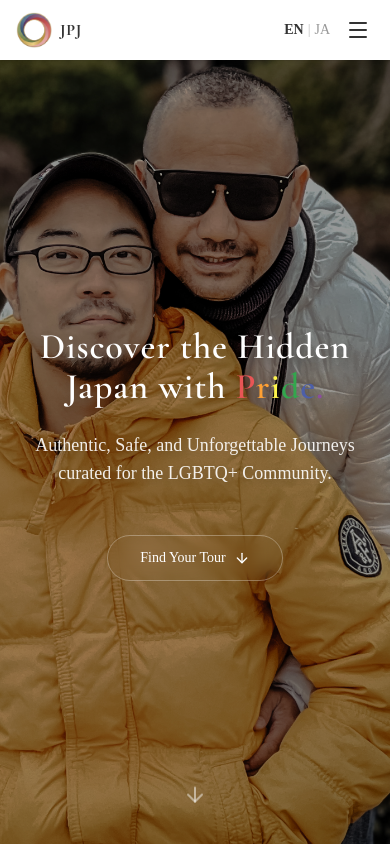
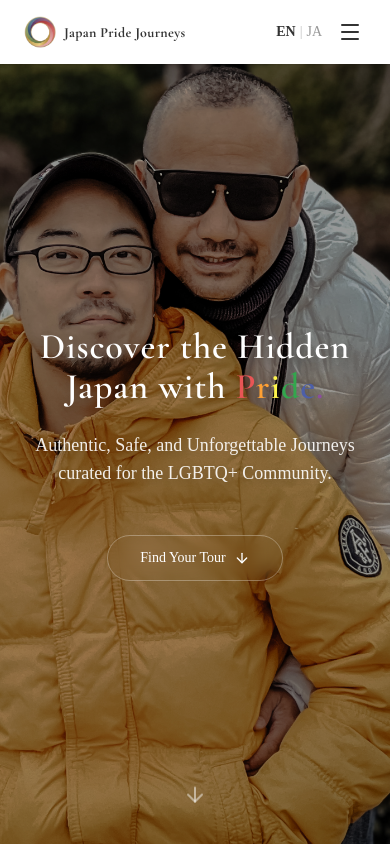
Before and after one commit to taka-dhj/Japan-Pride, a Next.js app: page / in a window 390 px wide. Shown: the top 846 px of the page. Built offline with nearby package versions, Linux system fonts and the light colour scheme; a web font is replaced by a local one.

Commit message:
Update Header.tsx

```diff
--- a/components/Header.tsx
+++ b/components/Header.tsx
@@ -48,21 +48,20 @@ export const Header = () => {
                 backgroundColor: '#ffffff'
             }}
         >
-            <div className="container mx-auto px-4 md:px-6 py-3 md:py-4 flex justify-between items-center min-h-[56px] md:min-h-[64px]">
-                <Link href="/" className="flex items-center gap-2 md:gap-3 text-foreground flex-shrink min-w-0">
+            <div className="container mx-auto px-6 py-4 flex justify-between items-center min-h-[64px]">
+                <Link href="/" className="flex items-center gap-2 md:gap-3 text-foreground">
                     <Image
                         src="/logo.png"
                         alt="Japan Pride Journeys Logo"
-                        width={36}
-                        height={36}
-                        className="object-contain flex-shrink-0 md:w-10 md:h-10"
+                        width={32}
+                        height={32}
+                        className="object-contain w-8 h-8 md:w-10 md:h-10 flex-shrink-0"
                     />
-                    {/* Desktop: Full name, Mobile: Short name */}
-                    <span className="hidden sm:block text-xl md:text-2xl font-serif font-bold tracking-wider whitespace-nowrap">
+                    <span
+                        className="font-serif font-bold tracking-wide"
+                        style={{ fontSize: 'clamp(0.875rem, 3vw, 1.5rem)' }}
+                    >
                         Japan Pride Journeys
-                    </span>
-                    <span className="sm:hidden text-base font-serif font-bold tracking-wider whitespace-nowrap">
-                        JPJ
                     </span>
                 </Link>
 
```
